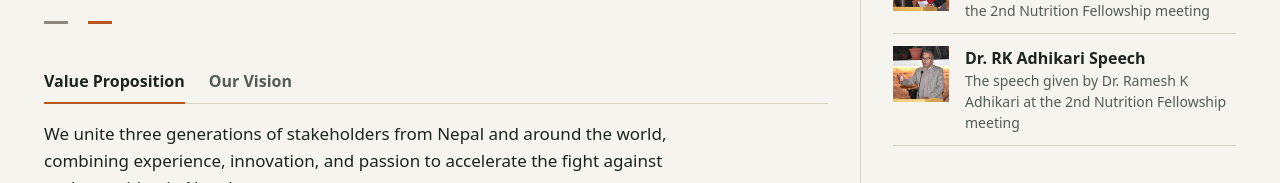
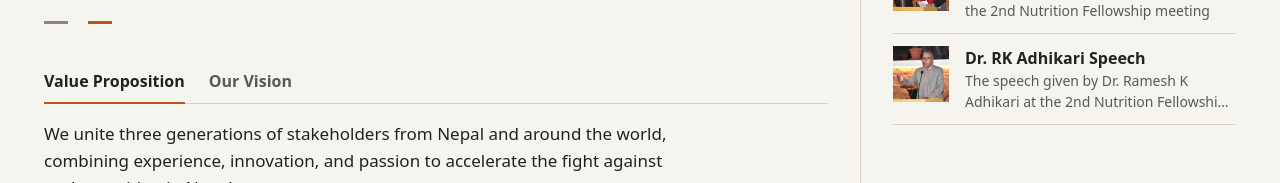
Before and after one commit to vital4nepal/nutrition-fellowship, a React (Create React App) app: page / in a window 1280 px wide. Shown: the part 470-653 px from the top of the page. Built offline with nearby package versions, Linux system fonts and the light colour scheme.

Commit message:
[fix] key highlight descriptions clamp to two lines

```diff
--- a/src/components/CoverpageRight.js
+++ b/src/components/CoverpageRight.js
@@ -56,7 +56,7 @@ const CoverpageRight = () => (
               <span className="block text-base font-semibold text-ink underline-offset-4 transition-colors group-hover:text-green group-hover:underline">
                 {highlight.topic}
               </span>
-              <span className="line-clamp-2 block text-meta text-muted">{highlight.description}</span>
+              <span className="line-clamp-2 text-meta text-muted">{highlight.description}</span>
             </span>
           </a>
         </li>
```
